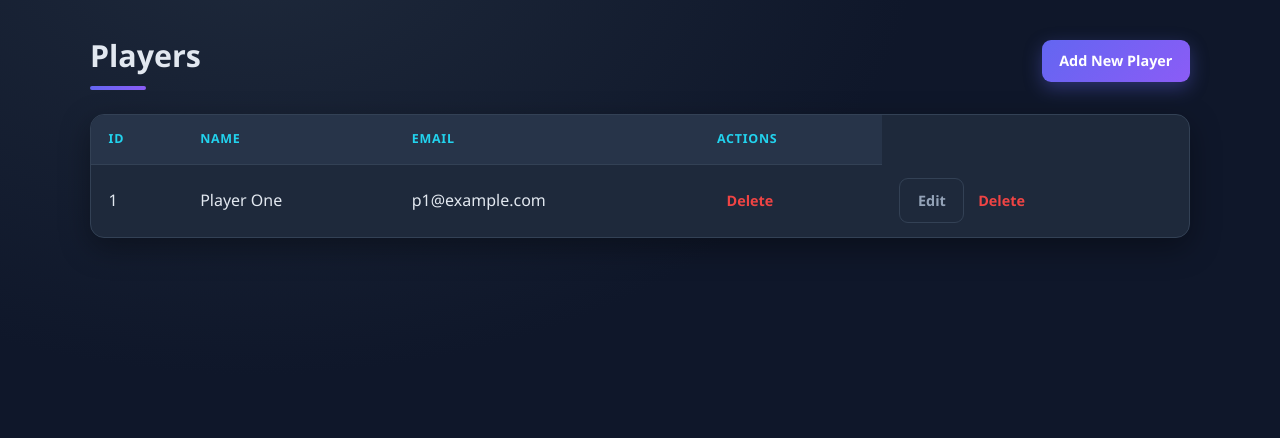
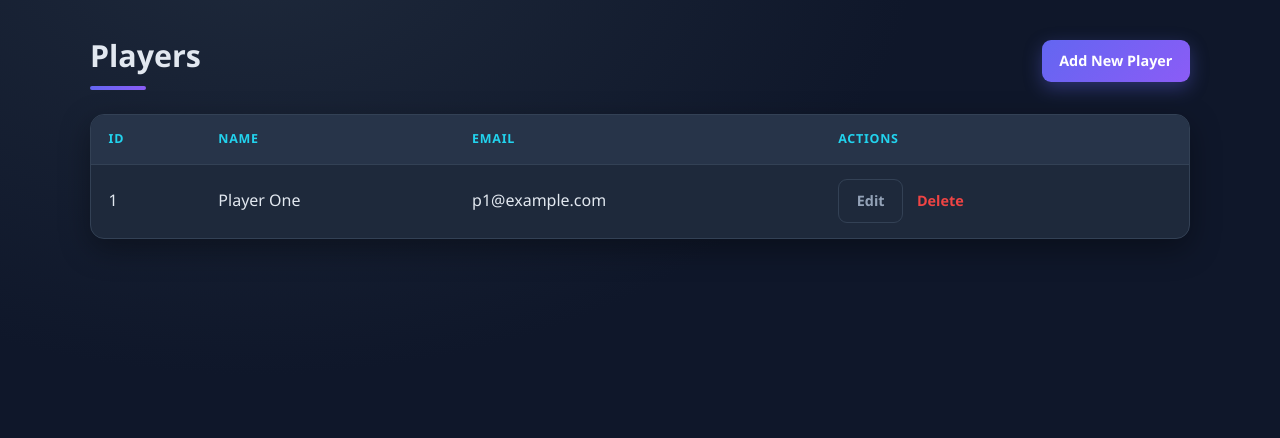
Before and after one commit to Owais-niazi/DBMS-Tournament, a Flask app: page /players in a window 1280 px wide. Shown: the part 65-503 px from the top of the page. Run offline with Flask 3, Linux system fonts and the light colour scheme; a user stored in the database is signed in; data comes from the database, SQL or seed files in the repository.

Commit message:
Refactor player actions in players.html

```diff
--- a/templates/players.html
+++ b/templates/players.html
@@ -56,7 +56,7 @@
                         <td>{{ player.player_id }}</td>
                         <td>{{ player.name }}</td>
                         <td>{{ player.email }}</td>
-                        <td><a class="btn btn-danger" href="/players/delete/{{ player.player_id }}" onclick="return confirm('Are you sure?')">Delete</a></td>
+
                         <!-- Inside templates/players.html -->
                         <td>
                             <a class="btn btn-ghost" href="/players/edit/{{ player.player_id }}">Edit</a>
```
